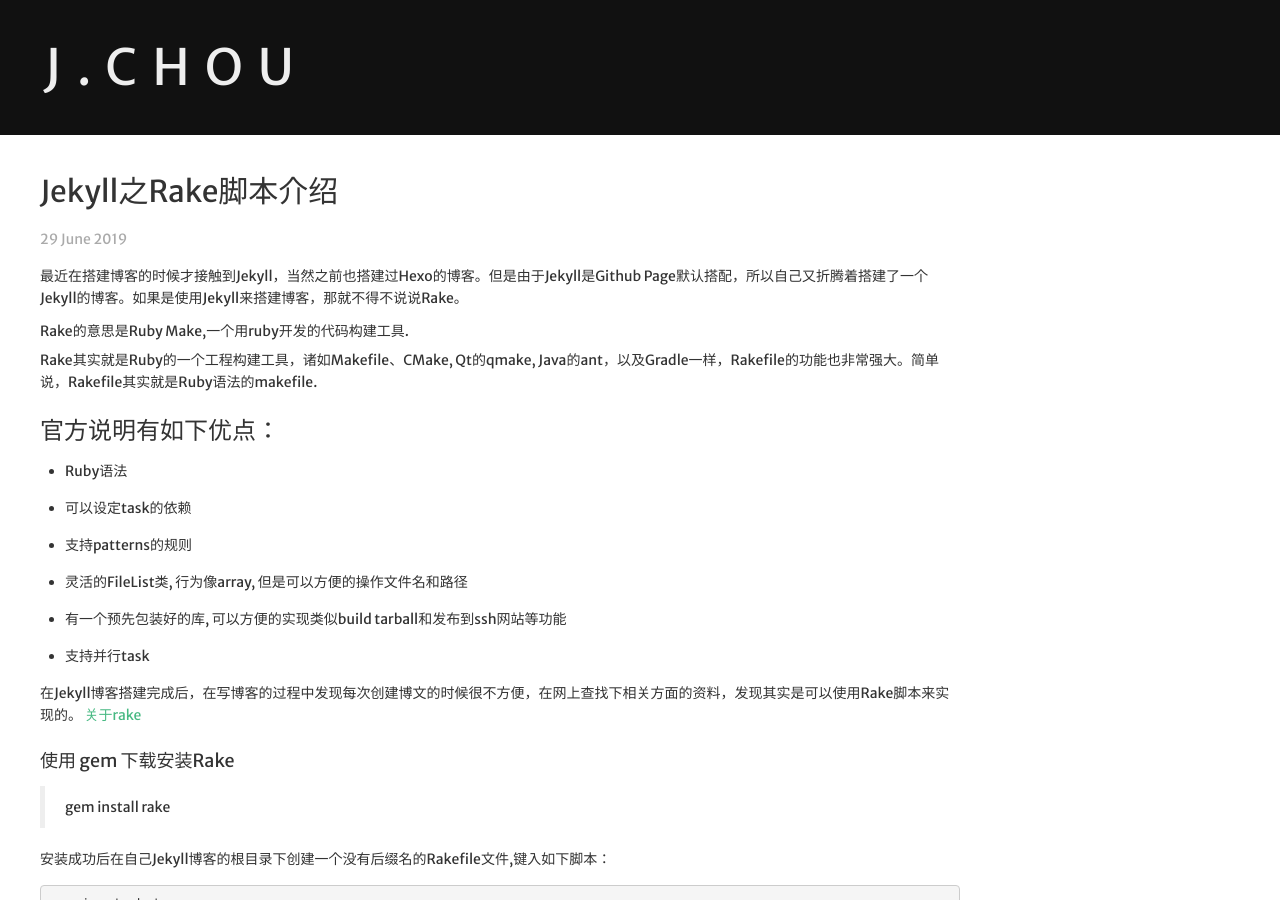
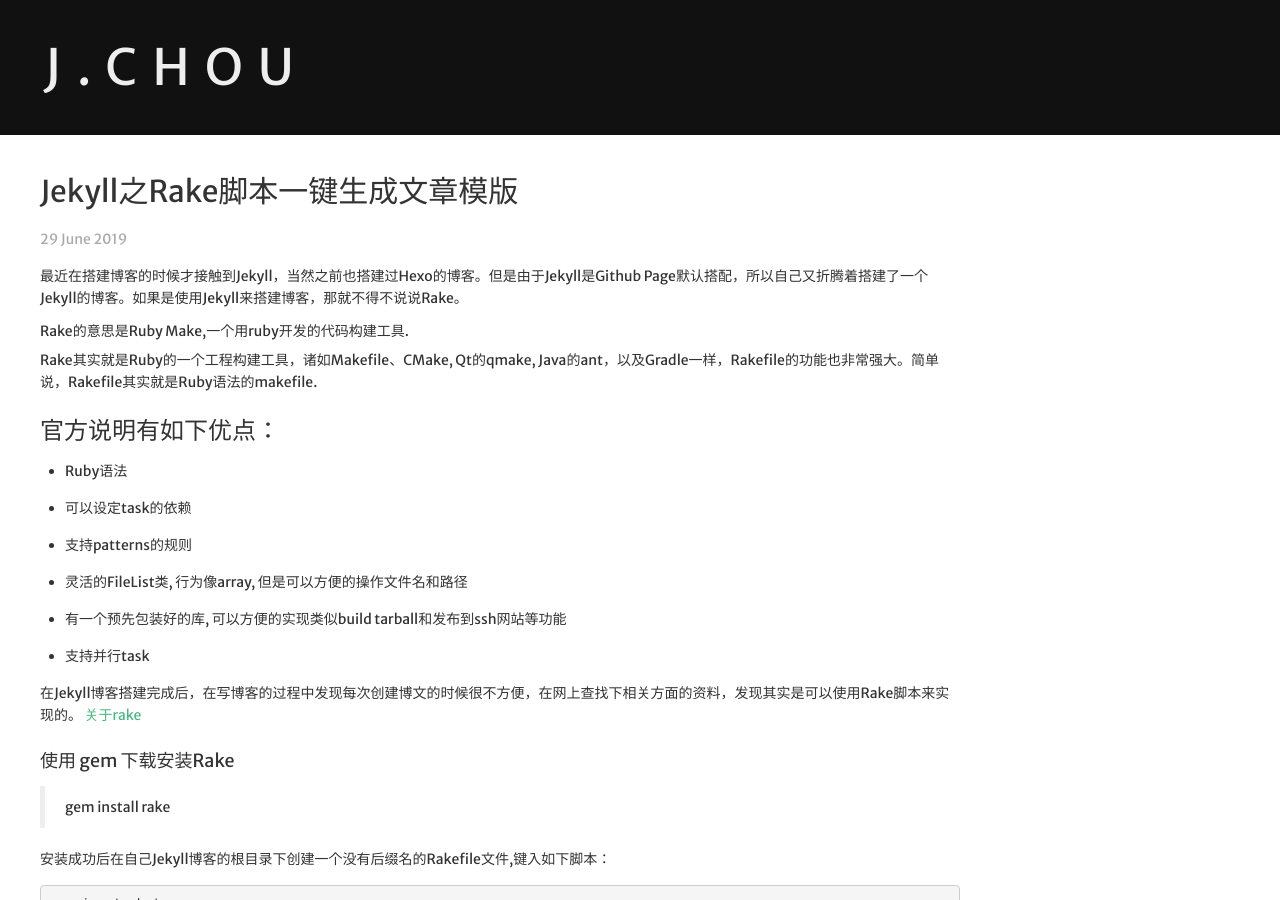
Before and after one commit to iknow4/iknow4.github.io, a Jekyll site: the page built from _posts/2019-06-29-Jekyll之Rake脚本一键生成文章模版.md, in a window 1280 px wide and 900 px high. Built offline with Jekyll 4.4.1, drawn with Linux system fonts in a browser that asks for light colours; nearby versions of some CDN libraries; comment, search, counter and statistics services are not loaded.

Commit message:
Update post

```diff
--- a/_posts/2019-06-29-jekyll之rake脚本介绍.md
+++ b/_posts/2019-06-29-Jekyll之Rake脚本一键生成文章模版.md
@@ -1,5 +1,5 @@
 ---
-title: "Jekyll之Rake脚本介绍"
+title: "Jekyll之Rake脚本一键生成文章模版"
 layout: post
 category: post
 tags:
```
